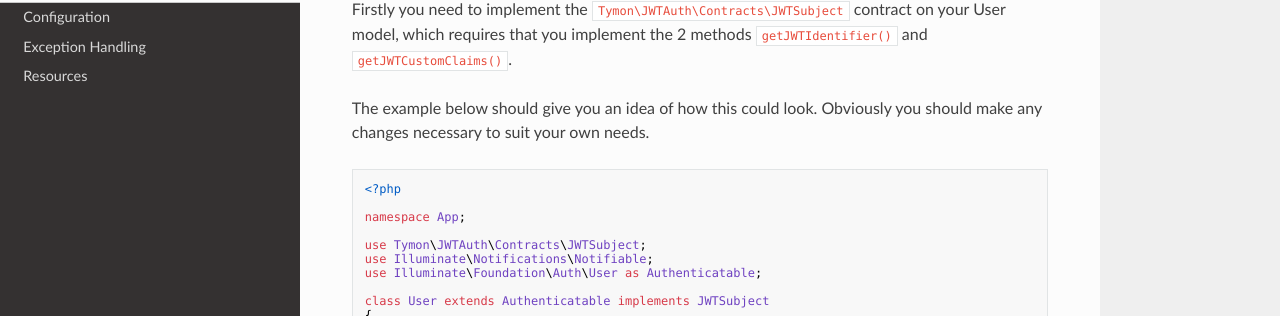
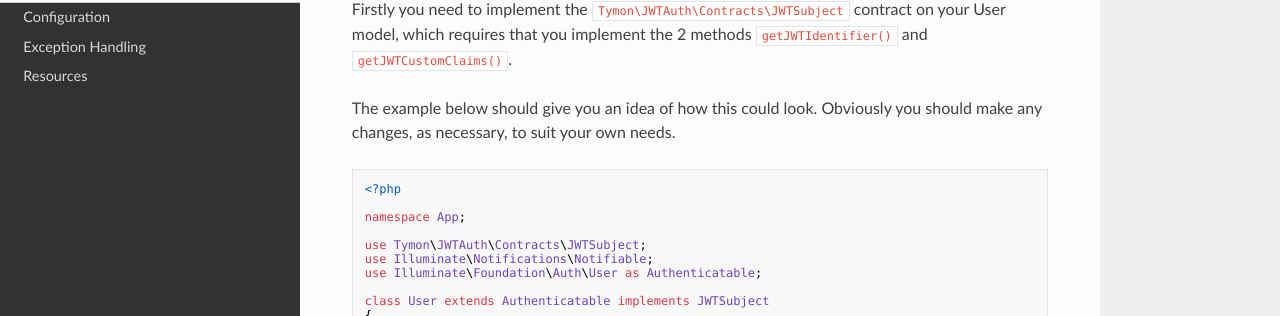
Before and after one commit to tymondesigns/jwt-auth, an MkDocs documentation site: the page built from docs/quick-start.md, in a window 1280 px wide and 900 px high. Shown: the part 223-539 px from the top of the window. Built offline with MkDocs 1.6.1, drawn with Linux system fonts in a browser that asks for light colours; nearby versions of some CDN libraries; old or Windows-style settings are respelled for this version of MkDocs; some of the changed text lies outside the part shown.

````diff
--- a/docs/quick-start.md
+++ b/docs/quick-start.md
@@ -7,7 +7,7 @@ Firstly you need to implement the `Tymon\JWTAuth\Contracts\JWTSubject` contract
 which requires that you implement the 2 methods `getJWTIdentifier()` and `getJWTCustomClaims()`.
 
 The example below should give you an idea of how this could look. Obviously you should make any
-changes necessary to suit your own needs.
+changes, as necessary, to suit your own needs.
 
 ```php
 <?php
@@ -143,7 +143,7 @@ class AuthController extends Controller
     }
 
     /**
-     * Get the authenticated User
+     * Get the authenticated User.
      *
      * @return \Illuminate\Http\JsonResponse
      */
@@ -153,7 +153,7 @@ class AuthController extends Controller
     }
 
     /**
-     * Log the user out (Invalidate the token)
+     * Log the user out (Invalidate the token).
      *
      * @return \Illuminate\Http\JsonResponse
      */
````
Also changed, not shown: other parts of docs/quick-start.md (+1 -1 lines).
